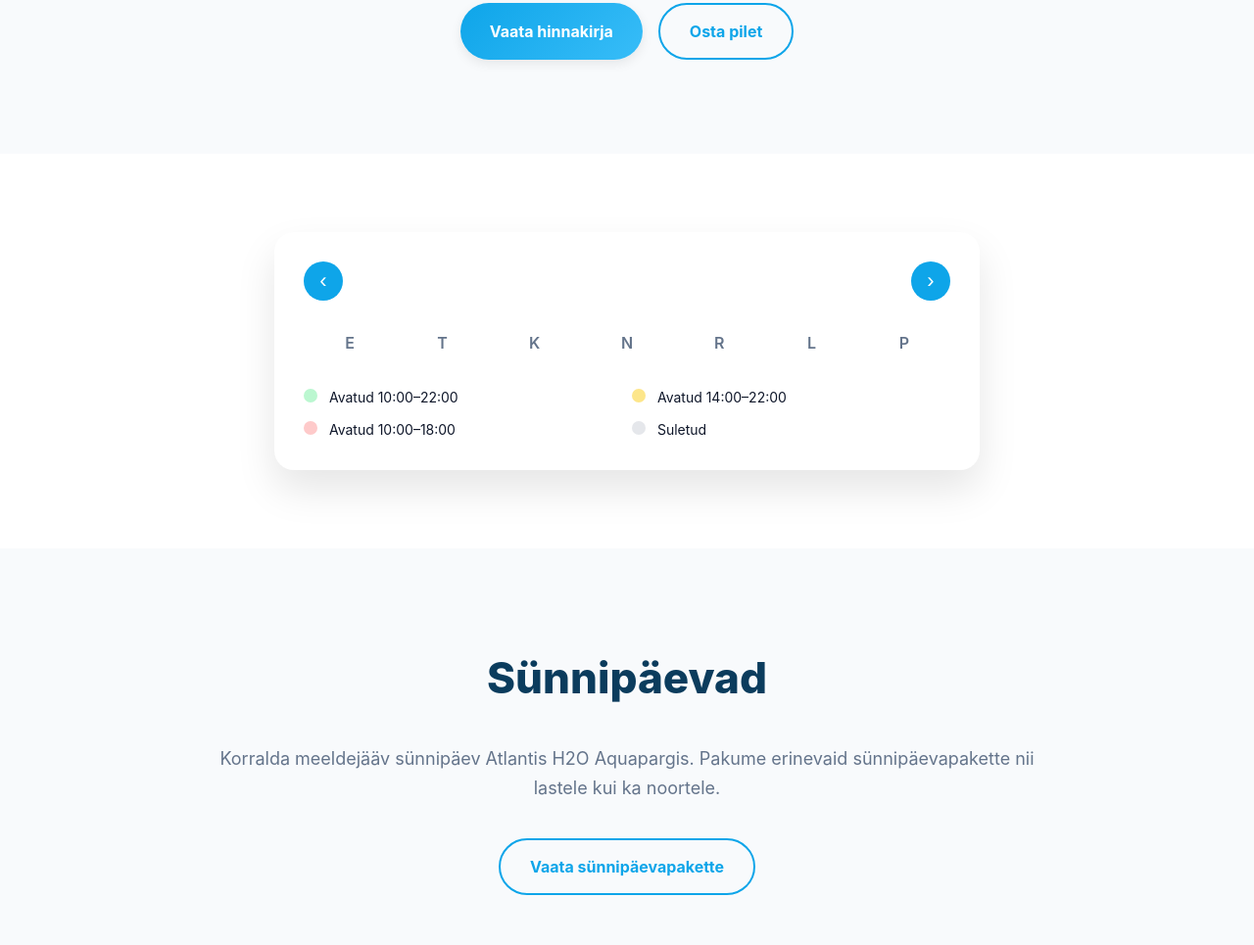
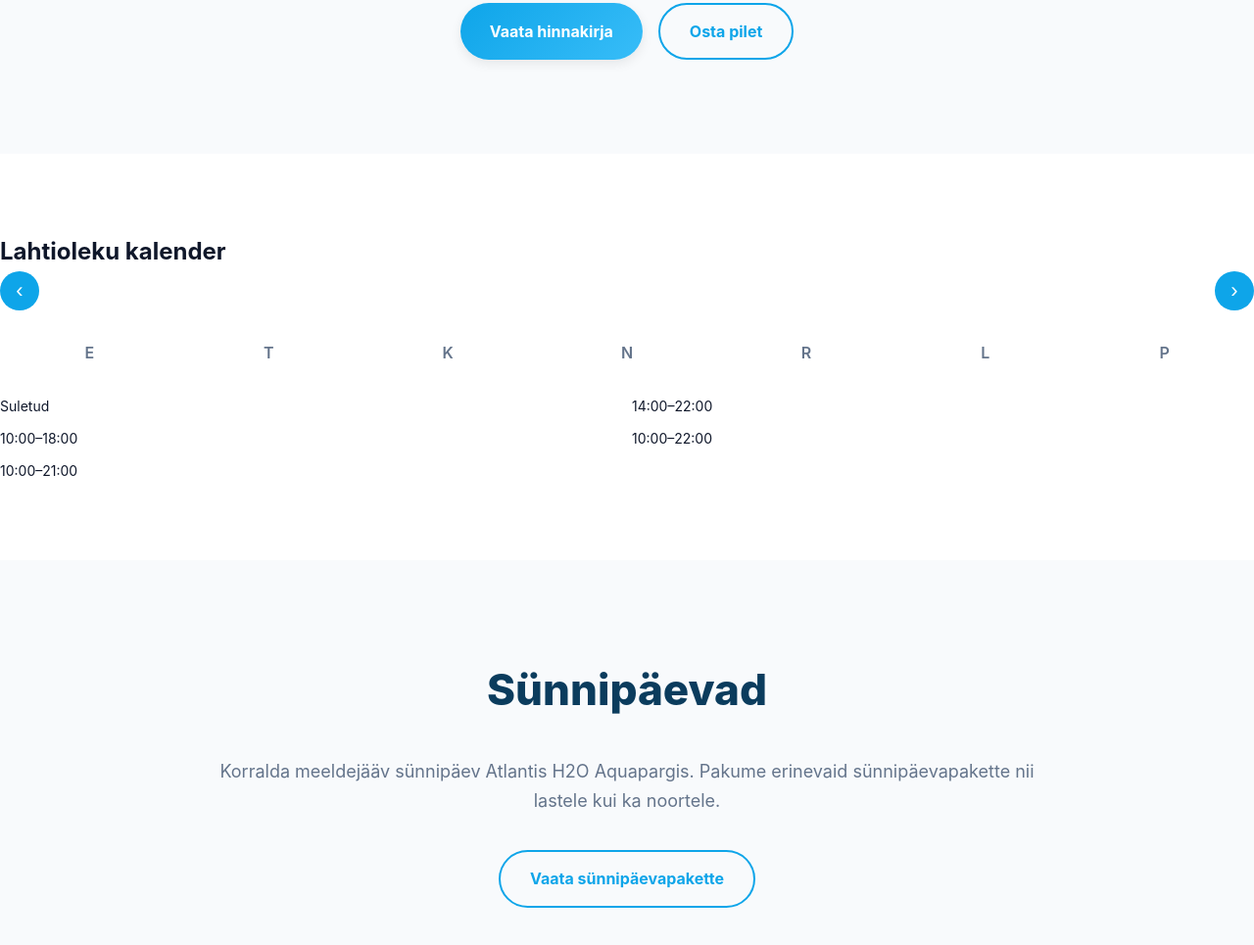
Before and after one commit to TurOne19/Atlantis-veepark2, a plain HTML site: page index.html in a window 1280 px wide. Shown: the part 2870-3835 px from the top of the page at 98% size. Drawn offline with Linux system fonts and the light colour scheme.

Commit message:
Refactor calendar section layout and styling

```diff
--- a/index.html
+++ b/index.html
@@ -180,12 +180,14 @@
 </section>
 
 <!-- ================= CALENDAR PREVIEW ================= -->
-<section id="calendar" class="calendar-section">
-  <div class="calendar-container">
+<section class="calendar-section">
+  <h2 class="calendar-title">Lahtioleku kalender</h2>
+
+  <div class="calendar-card">
     <div class="calendar-header">
-      <button id="calPrev">‹</button>
-      <h2 id="calTitle"></h2>
-      <button id="calNext">›</button>
+      <button id="calPrev" class="cal-arrow">‹</button>
+      <div id="calMonth" class="cal-month"></div>
+      <button id="calNext" class="cal-arrow">›</button>
     </div>
 
     <div class="calendar-weekdays">
@@ -196,14 +198,14 @@
     <div id="calendarGrid" class="calendar-grid"></div>
 
     <div class="calendar-legend">
-      <div><span class="dot open"></span> Avatud 10:00–22:00</div>
-      <div><span class="dot late"></span> Avatud 14:00–22:00</div>
-      <div><span class="dot short"></span> Avatud 10:00–18:00</div>
-      <div><span class="dot closed"></span> Suletud</div>
+      <div><span class="legend-box closed"></span> Suletud</div>
+      <div><span class="legend-box late"></span> 14:00–22:00</div>
+      <div><span class="legend-box short"></span> 10:00–18:00</div>
+      <div><span class="legend-box normal"></span> 10:00–22:00</div>
+      <div><span class="legend-box extended"></span> 10:00–21:00</div>
     </div>
   </div>
 </section>
-
 <!-- ================= BIRTHDAYS ================= -->
 <section class="section section-light">
     <div class="container">
```
